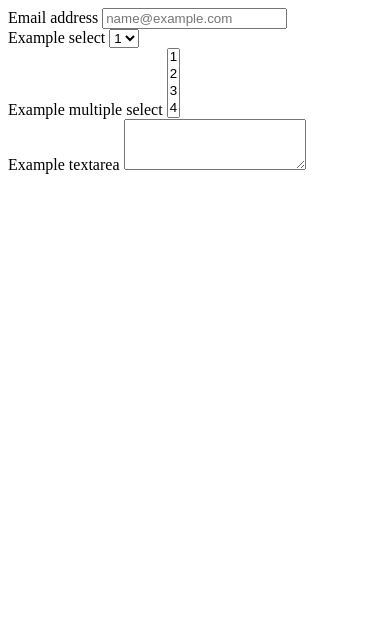
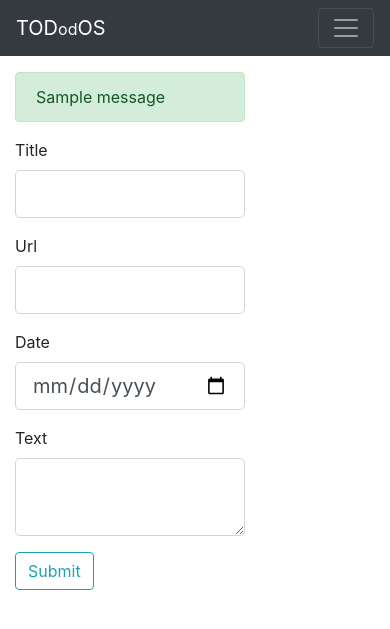
Before and after one commit to dratdin/learn-flask, a Python web app: template todos/templates/todos/create.html in a window 390 px wide. Shown: the top 629 px of the page. Run offline with Jinja, Linux system fonts and the light colour scheme; the template is opened without the code that fills it, so the values that code supplies are empty, except form fields; one stand-in notice (Sample message) is shown; form fields are guessed from the names that the template uses; some libraries are stand-ins or nearby versions.

Commit message:
todos create

```diff
--- a/__init__.py
+++ b/__init__.py
@@ -1,5 +1,6 @@
 from flask import Flask
 from flask_pymongo import PyMongo
+from .config import configs
 
 mongo = PyMongo()
 
@@ -7,7 +8,8 @@ mongo = PyMongo()
 def create_app(config_name):
     from .todos import todos as todos_blueprint
     app = Flask(__name__)
-    app.config["MONGO_URI"] = "mongodb://localhost:27017/flask-app"
+    app.config.from_object(configs[config_name])
+    configs[config_name].init_app(app)
     mongo.init_app(app)
 
     app.register_blueprint(todos_blueprint)
--- a/config.py
+++ b/config.py
@@ -19,7 +19,7 @@ class ProductionConfig(Config):
     pass
 
 
-config = {
+configs = {
     'local': LocalConfig,
     'production': ProductionConfig,
 
--- a/requirements.txt
+++ b/requirements.txt
@@ -1,3 +1,4 @@
 Flask==1.1.2
 Flask-PyMongo==2.3.0
 Flask-WTF==0.14.3
+python-dotenv==0.14.0
--- a/templates/base.html
+++ b/templates/base.html
@@ -50,7 +50,7 @@
               <a class="nav-link" href="/">Dashboard</a>
             </li>
             <li class="nav-item">
-              <a class="nav-link {% if url_for('todos.todos_list') in current_url  %}active{% endif %}" href="{{ url_for('todos.todos_list') }}">
+              <a class="nav-link {% if url_for('todos.list') in current_url  %}active{% endif %}" href="{{ url_for('todos.list') }}">
                   My tasks
               </a>
             </li>
@@ -62,7 +62,7 @@
               placeholder="Search"
               aria-label="Search"
             />
-            <button class="btn btn-outline-info my-2 my-sm-0" type="submit">
+            <button class="btn btn-outline-success my-2 my-sm-0" type="submit">
               Search
             </button>
           </form>
@@ -71,7 +71,11 @@
       </div>
     </nav>
     <main role="main" class="container mt-3">
-      {% block content %}{% endblock %}
+      <div class="row">
+        <div class="col-8">
+          {% block content %}{% endblock %}
+        </div>
+      </div>
     </main>
   </body>
 </html>
--- /dev/null
+++ b/templates/forms.html
@@ -0,0 +1,13 @@
+{% macro render_field(field) -%}
+{{ field.label(class="form-control-label") }}
+{% if field.errors %}
+    {{ field(class="form-control form-control-lg is-invalid") }}
+    <div class="invalid-feedback">
+    {% for error in field.errors  %}
+        <span>{{ error }}</span>
+    {% endfor %}
+    </div>
+{% else %}
+    {{ field(class="form-control form-control-lg") }}
+{% endif %}
+{%- endmacro %}
--- a/templates/index.html
+++ b/templates/index.html
@@ -2,7 +2,7 @@
 
 {% block content %}
 
-<div class="row">
+<div class="card-deck">
 {% for todo in todos %}
     {% include 'todos/_list_item.html'  %}
 {% endfor %}
--- a/todos/templates/todos/_change_form.html
+++ b/todos/templates/todos/_change_form.html
@@ -1,30 +1,30 @@
-<form action="{{ url_for('todos_new') }}">
+{% from 'forms.html' import render_field %}
+
+{% with messages = get_flashed_messages(with_categories=true) %}
+{% if messages %}
+    {% for category, message in messages %}
+        <div class="alert alert-{{ category }}">
+            {{ message }}
+        </div>
+    {% endfor %}
+{% endif %}
+{% endwith %}
+
+<form method=POST>
+    {{ form.hidden_tag() }}
     <div class="form-group">
-      <label for="exampleFormControlInput1">Email address</label>
-      <input type="email" class="form-control" id="exampleFormControlInput1" placeholder="name@example.com">
+      {{ render_field(form.title) }}
     </div>
     <div class="form-group">
-      <label for="exampleFormControlSelect1">Example select</label>
-      <select class="form-control" id="exampleFormControlSelect1">
-        <option>1</option>
-        <option>2</option>
-        <option>3</option>
-        <option>4</option>
-        <option>5</option>
-      </select>
+      {{ render_field(form.url) }}
     </div>
     <div class="form-group">
-      <label for="exampleFormControlSelect2">Example multiple select</label>
-      <select multiple class="form-control" id="exampleFormControlSelect2">
-        <option>1</option>
-        <option>2</option>
-        <option>3</option>
-        <option>4</option>
-        <option>5</option>
-      </select>
+      {{ render_field(form.date) }}
     </div>
     <div class="form-group">
-      <label for="exampleFormControlTextarea1">Example textarea</label>
-      <textarea class="form-control" id="exampleFormControlTextarea1" rows="3"></textarea>
+      {{ render_field(form.text) }}
+    </div>
+    <div class="form-group">
+      {{ form.submit(class="btn btn-outline-info") }}
     </div>
 </form>
--- a/todos/templates/todos/_list_item.html
+++ b/todos/templates/todos/_list_item.html
@@ -1,7 +1,6 @@
-<div class="col-md-4">
-    <div class="card" style="width: 18rem;">
+<div class="card shadow-sm mb-4" style="width: 18rem;">
     <div class="card-header">
-            <a href="{{ url_for('todos.todos_detail', id=todo._id) }}">
+        <a href="{{ url_for('todos.detail', id=todo._id) }}">
             <h5 class="card-title my-0 d-inline-block">{{ todo.title }}</h5>
         </a>
     </div>
@@ -25,4 +24,3 @@
         <span>{{ todo.date.strftime('%Y-%m-%d')|default('-', true) }}</span>
     </div>
 </div>
-</div>
--- a/todos/templates/todos/create.html
+++ b/todos/templates/todos/create.html
@@ -1 +1,7 @@
+{% extends "base.html" %}
+
+{% block content %}
+
 {% include 'todos/_change_form.html' %}
+
+{% endblock %}
```
Also changed, not shown: todos/forms.py (+17 -8 lines), todos/templates/todos/list.html (+12 -2 lines), todos/views.py (+22 -8 lines), 1 other file. Lines whose indentation alone changed are shown as unchanged.
